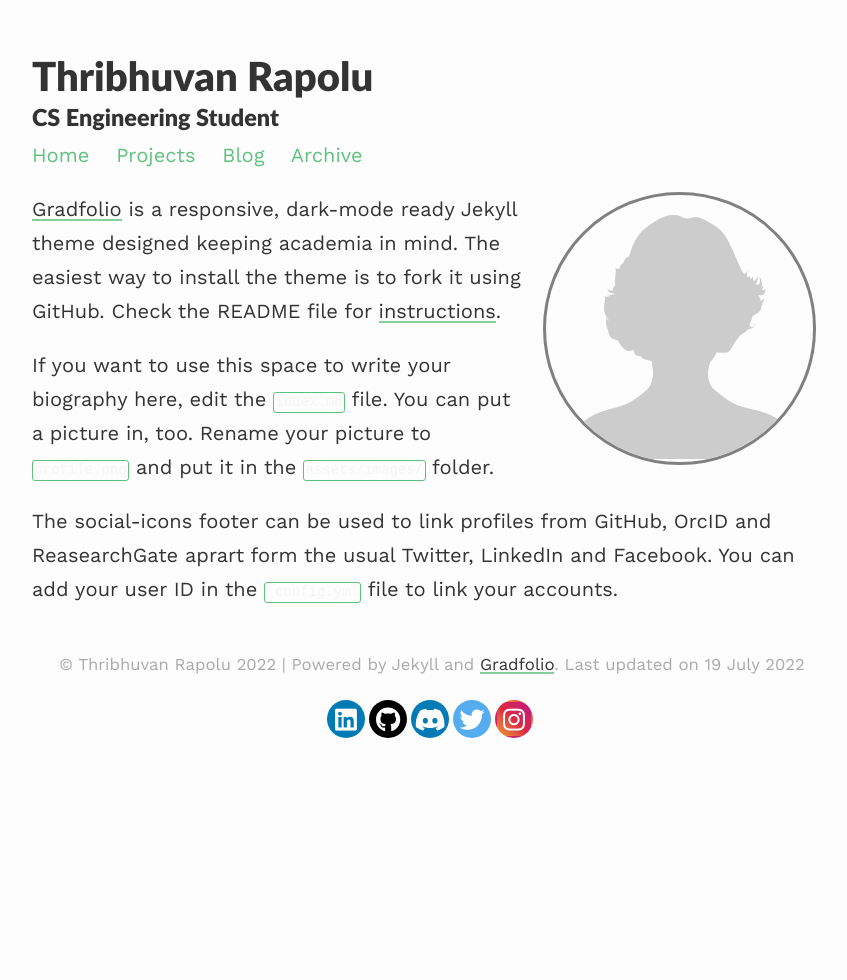
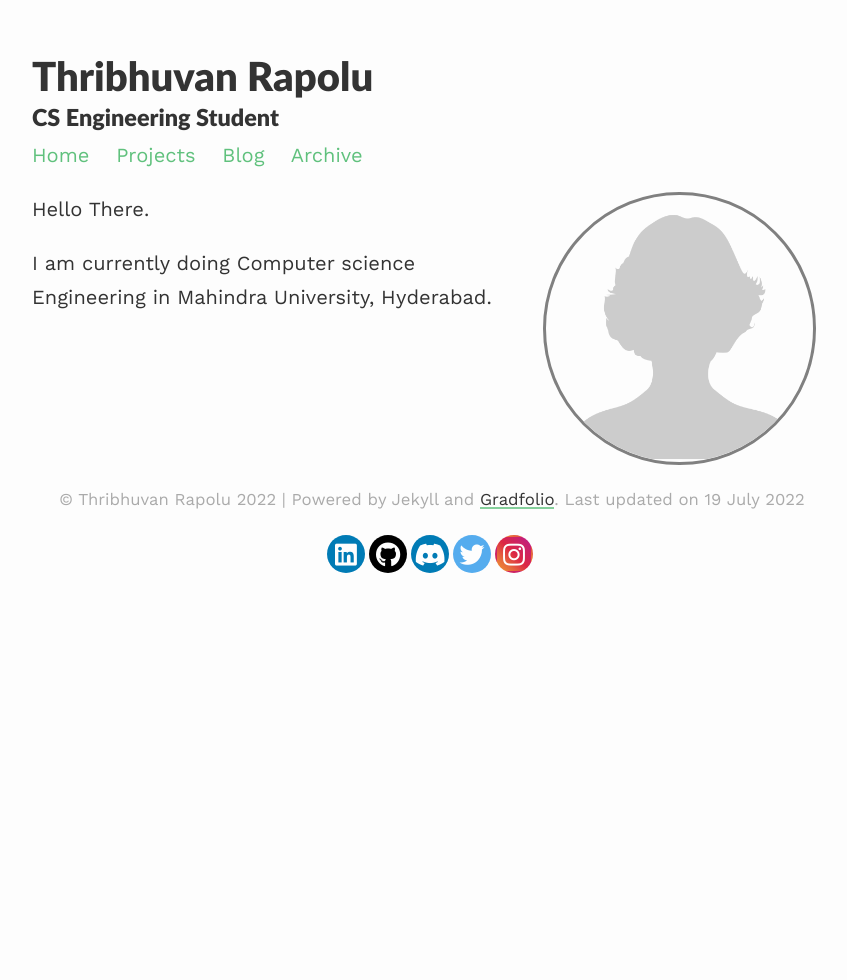
Before and after one commit to thribhuvanrapolu/gradfolio, a Jekyll site: the page built from index.md, in a window 1280 px wide. Shown: the whole page, without its empty margins (208-1055 px from the left). Built offline with Jekyll 4.4.1, drawn with Linux system fonts in a browser that asks for light colours; nearby versions of some CDN libraries.

Commit message:
change in config

```diff
--- a/index.md
+++ b/index.md
@@ -7,8 +7,6 @@
 published: true
 ---
 
-[Gradfolio](https://github.com/jitinnair1/gradfolio){:target="_blank"} is a responsive, dark-mode ready Jekyll theme designed keeping academia in mind. The easiest way to install the theme is to fork it using GitHub. Check the README file for [instructions](https://github.com/jitinnair1/gradfolio#installation){:target="_blank"}.
+Hello There.
 
-If you want to use this space to write your biography here, edit the `index.md` file. You can put a picture in, too. Rename your picture to `profile.png` and put it in the `assets/images/` folder.
-
-The social-icons footer can be used to link profiles from GitHub, OrcID and ReasearchGate aprart form the usual Twitter, LinkedIn and Facebook. You can add your user ID in the `_config.yml` file to link your accounts.
+I am currently doing Computer science Engineering in Mahindra University, Hyderabad.
```
